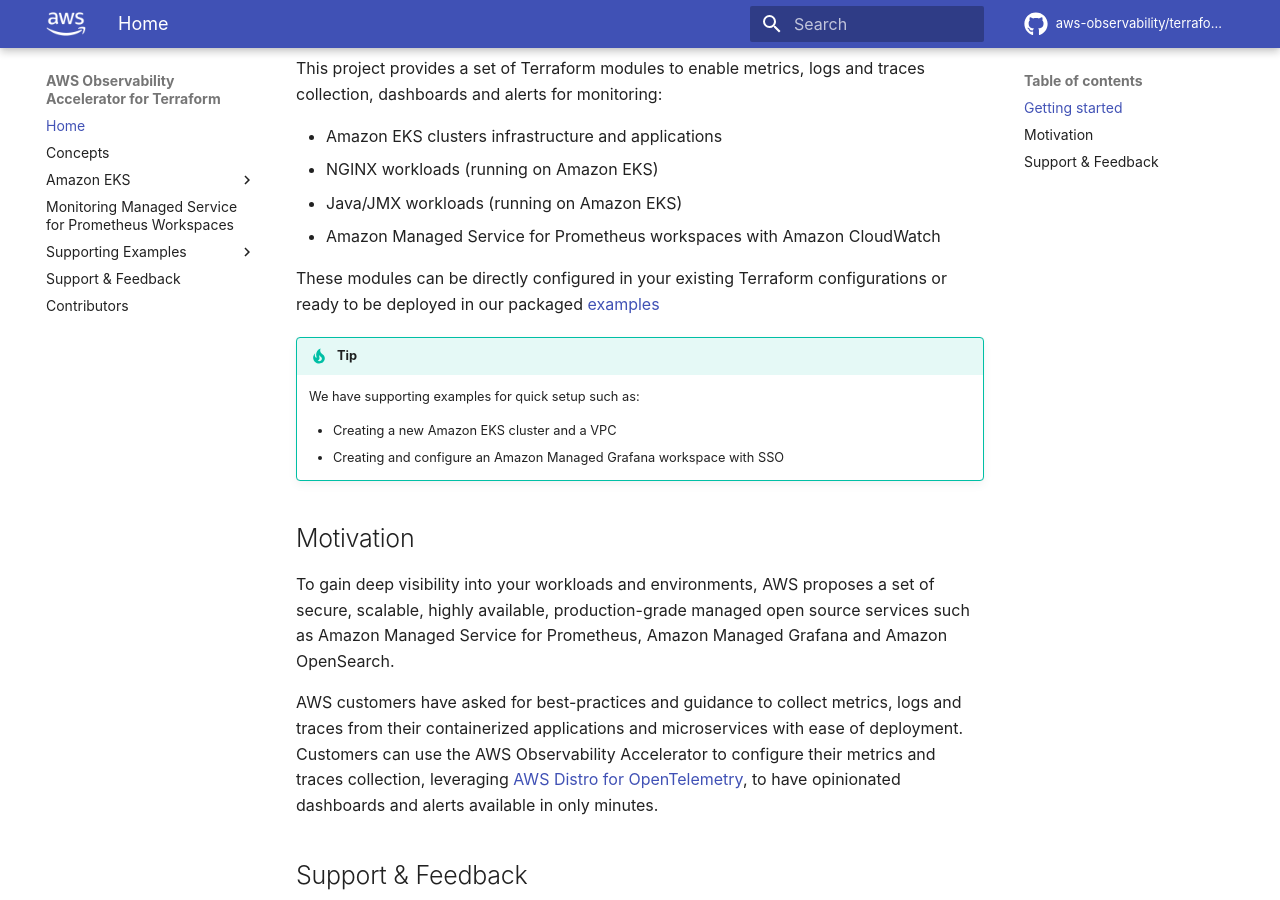
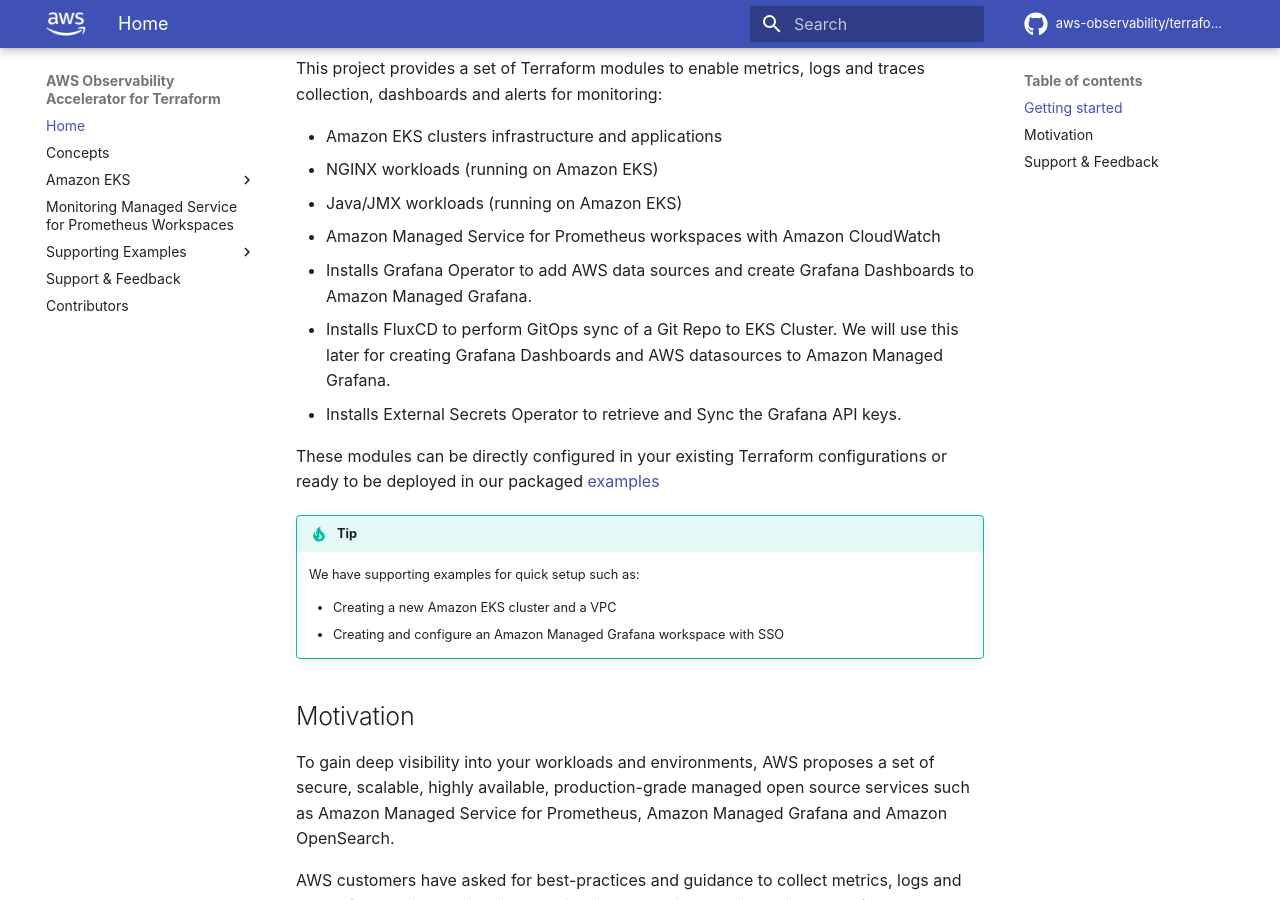
Before and after one commit to aws-observability/terraform-aws-observability-accelerator, an MkDocs documentation site: the page built from docs/index.md, in a window 1280 px wide and 900 px high, scrolled down 795 px. Built offline with MkDocs 1.6.1 and Material for MkDocs 9.7.7, drawn with Linux system fonts in a browser that asks for light colours; some web fonts are replaced; comment, search, counter and statistics services are not loaded.

Commit message:
Fixing Documentation

```diff
--- a/docs/index.md
+++ b/docs/index.md
@@ -25,6 +25,9 @@
 - NGINX workloads (running on Amazon EKS)
 - Java/JMX workloads (running on Amazon EKS)
 - Amazon Managed Service for Prometheus workspaces with Amazon CloudWatch
+- Installs Grafana Operator to add AWS data sources and create Grafana Dashboards to Amazon Managed Grafana.
+- Installs FluxCD to perform GitOps sync of a Git Repo to EKS Cluster. We will use this later for creating Grafana Dashboards and AWS datasources to Amazon Managed Grafana.
+- Installs External Secrets Operator to retrieve and Sync the Grafana API keys.
 
 These modules can be directly configured in your existing Terraform
 configurations or ready to be deployed in our packaged
```
